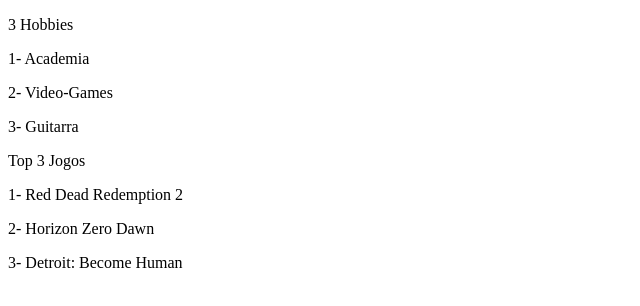
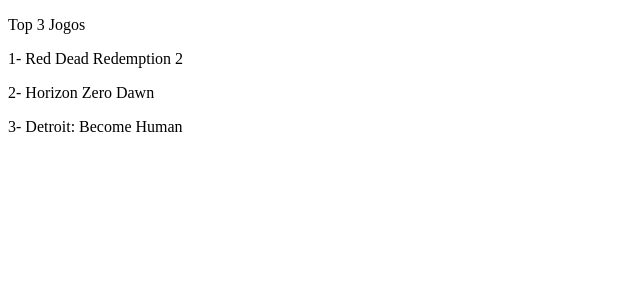
Before and after one commit to ufjf-dcc121/dcc121-2023-1-atv1-HiagoFiochi, a plain HTML site: page trabalho.html in a window 1280 px wide. Shown: the whole page, without its empty margins (0-640 px from the left). Drawn offline with Linux system fonts and the light colour scheme.

Commit message:
exclui top hobbies

```diff
--- a/trabalho.html
+++ b/trabalho.html
@@ -10,12 +10,6 @@
 </head>
 
 <body>
-    <p>3 Hobbies</p>
-
-    <p>1- Academia</p>
-    <p>2- Video-Games</p>
-    <p>3- Guitarra</p>
-
     <p>Top 3 Jogos</p>
 
     <p>1- Red Dead Redemption 2</p>
```
